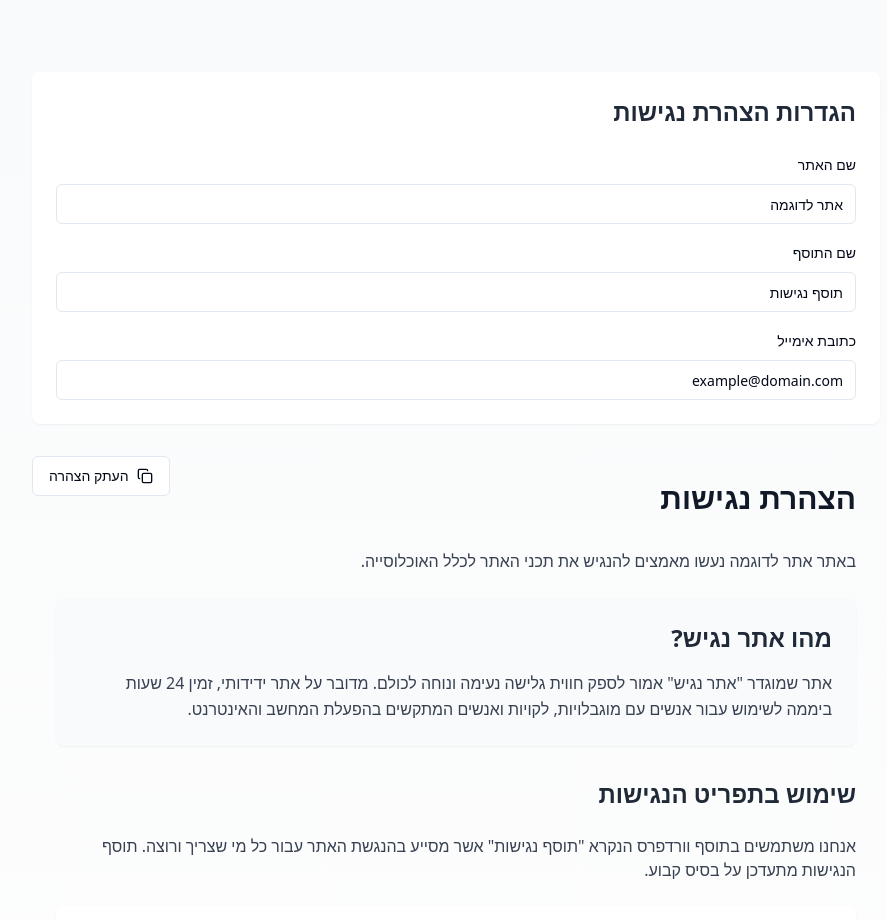
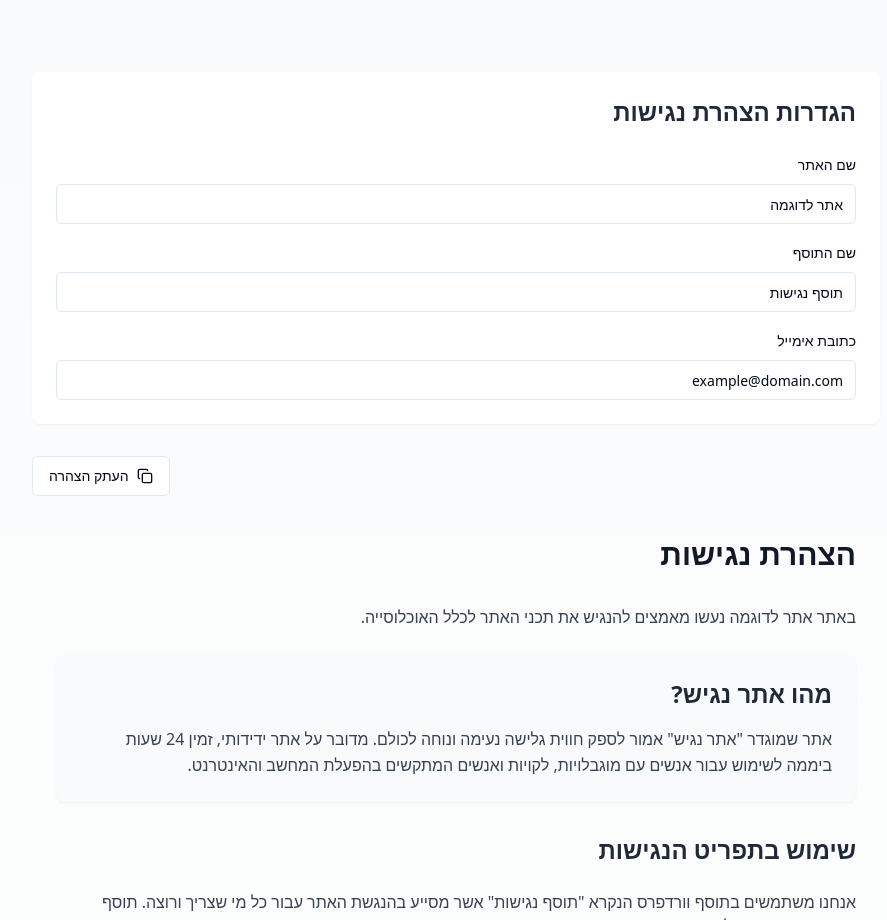
Before and after one commit to Admont555/Accessibility-generator, a React (Vite) app: page / in a window 1280 px wide. Shown: the top 920 px of the page, without its empty margins (184-1071 px from the left). Built offline with nearby package versions, Linux system fonts and the light colour scheme.

Commit message:
Fix: Accessibility statement button
The accessibility statement's copy button was not clickable.  This commit addresses this issue.

```diff
--- a/src/components/AccessibilityStatement.tsx
+++ b/src/components/AccessibilityStatement.tsx
@@ -21,7 +21,6 @@ const AccessibilityStatement = ({ siteName, pluginName, email }: AccessibilitySt
         throw new Error('Content element not found');
       }
 
-      // Create a text representation of the content
       const textToCopy = Array.from(statementDiv.childNodes)
         .map(node => {
           if (node.nodeType === Node.ELEMENT_NODE) {
@@ -49,15 +48,17 @@ const AccessibilityStatement = ({ siteName, pluginName, email }: AccessibilitySt
   };
 
   return (
-    <div className="relative">
+    <div className="relative mb-12">
+      <div className="sticky top-4 z-10 flex justify-end mb-4">
         <Button
           onClick={copyToClipboard}
-        className="absolute left-0 top-0 gap-2"
+          className="gap-2"
           variant="outline"
         >
           <Copy className="h-4 w-4" />
           העתק הצהרה
         </Button>
+      </div>
 
       <div id="accessibility-statement" className="max-w-4xl mx-auto p-6 space-y-8 animate-fadeIn direction-rtl" dir="rtl">
         <div id="accessibility-statement-content">
```
Lines whose indentation alone changed are shown as unchanged.
